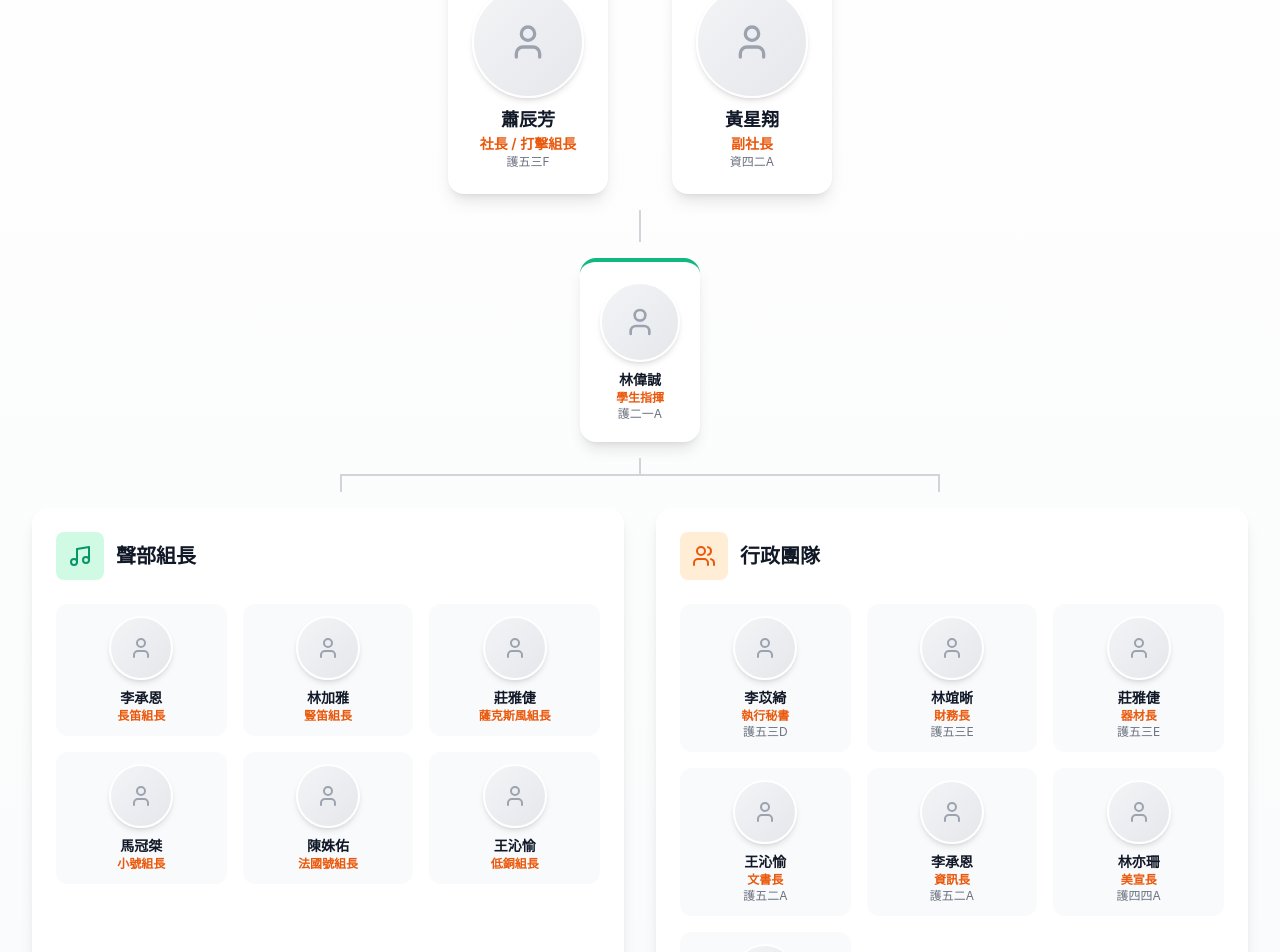
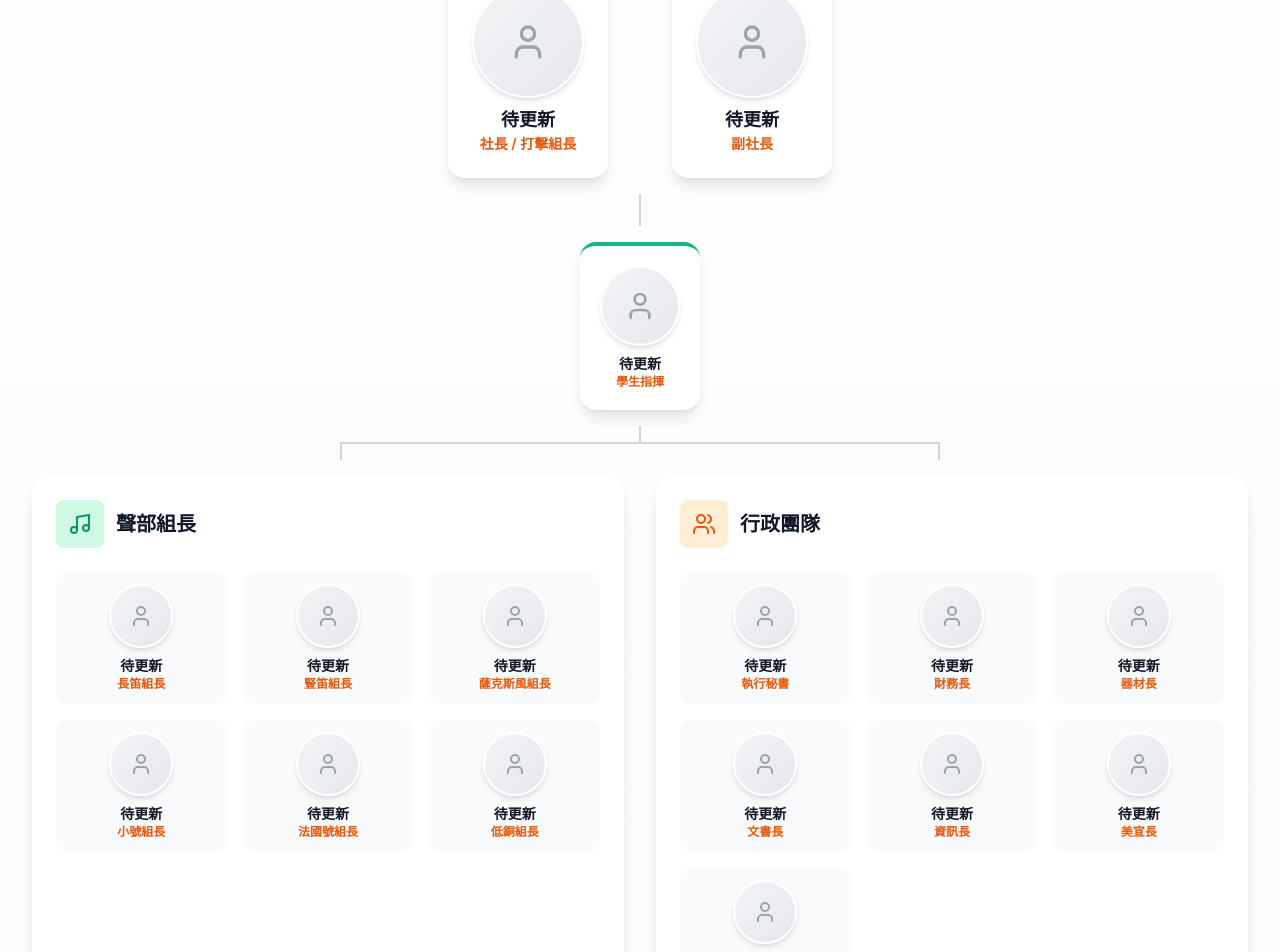
Before and after one commit to Xingkkk091/tcu-windband, a React (Vite) app: page /team in a window 1280 px wide. Shown: the part 286-1238 px from the top of the page. Built offline with nearby package versions, Linux system fonts and the light colour scheme.

Commit message:
Update Team placeholders

```diff
--- a/src/components/Team.jsx
+++ b/src/components/Team.jsx
@@ -4,30 +4,30 @@ import { User, Users, Music } from 'lucide-react';
 const Team = () => {
     // 主要幹部
     const executives = [
-        { role: '社長 / 打擊組長', name: '蕭辰芳', dept: '護五三F', photo: null },
-        { role: '副社長', name: '黃星翔', dept: '資四二A', photo: null },
+        { role: '社長 / 打擊組長', name: '待更新', dept: '', photo: null },
+        { role: '副社長', name: '待更新', dept: '', photo: null },
     ];
 
-    const studentConductor = { role: '學生指揮', name: '林偉誠', dept: '護二一A', photo: null };
+    const studentConductor = { role: '學生指揮', name: '待更新', dept: '', photo: null };
 
     const sectionLeaders = [
-        { role: '長笛組長', name: '李承恩', photo: null },
-        { role: '豎笛組長', name: '林加雅', photo: null },
-        { role: '薩克斯風組長', name: '莊雅倢', photo: null },
-        { role: '小號組長', name: '馬冠桀', photo: null },
-        { role: '法國號組長', name: '陳姝佑', photo: null },
-        { role: '低銅組長', name: '王沁愉', photo: null },
+        { role: '長笛組長', name: '待更新', photo: null },
+        { role: '豎笛組長', name: '待更新', photo: null },
+        { role: '薩克斯風組長', name: '待更新', photo: null },
+        { role: '小號組長', name: '待更新', photo: null },
+        { role: '法國號組長', name: '待更新', photo: null },
+        { role: '低銅組長', name: '待更新', photo: null },
         // 打擊組長由社長兼任
     ];
 
     const adminTeam = [
-        { role: '執行秘書', name: '李苡綺', dept: '護五三D' },
-        { role: '財務長', name: '林竩晰', dept: '護五三E' },
-        { role: '器材長', name: '莊雅倢', dept: '護五三E' },
-        { role: '文書長', name: '王沁愉', dept: '護五二A' },
-        { role: '資訊長', name: '李承恩', dept: '護五二A' },
-        { role: '美宣長', name: '林亦珊', dept: '護四四A' },
-        { role: '譜務', name: '陳靜玟', dept: '護四三A' },
+        { role: '執行秘書', name: '待更新', dept: '' },
+        { role: '財務長', name: '待更新', dept: '' },
+        { role: '器材長', name: '待更新', dept: '' },
+        { role: '文書長', name: '待更新', dept: '' },
+        { role: '資訊長', name: '待更新', dept: '' },
+        { role: '美宣長', name: '待更新', dept: '' },
+        { role: '譜務', name: '待更新', dept: '' },
     ];
 
     // 人員卡片組件
```
